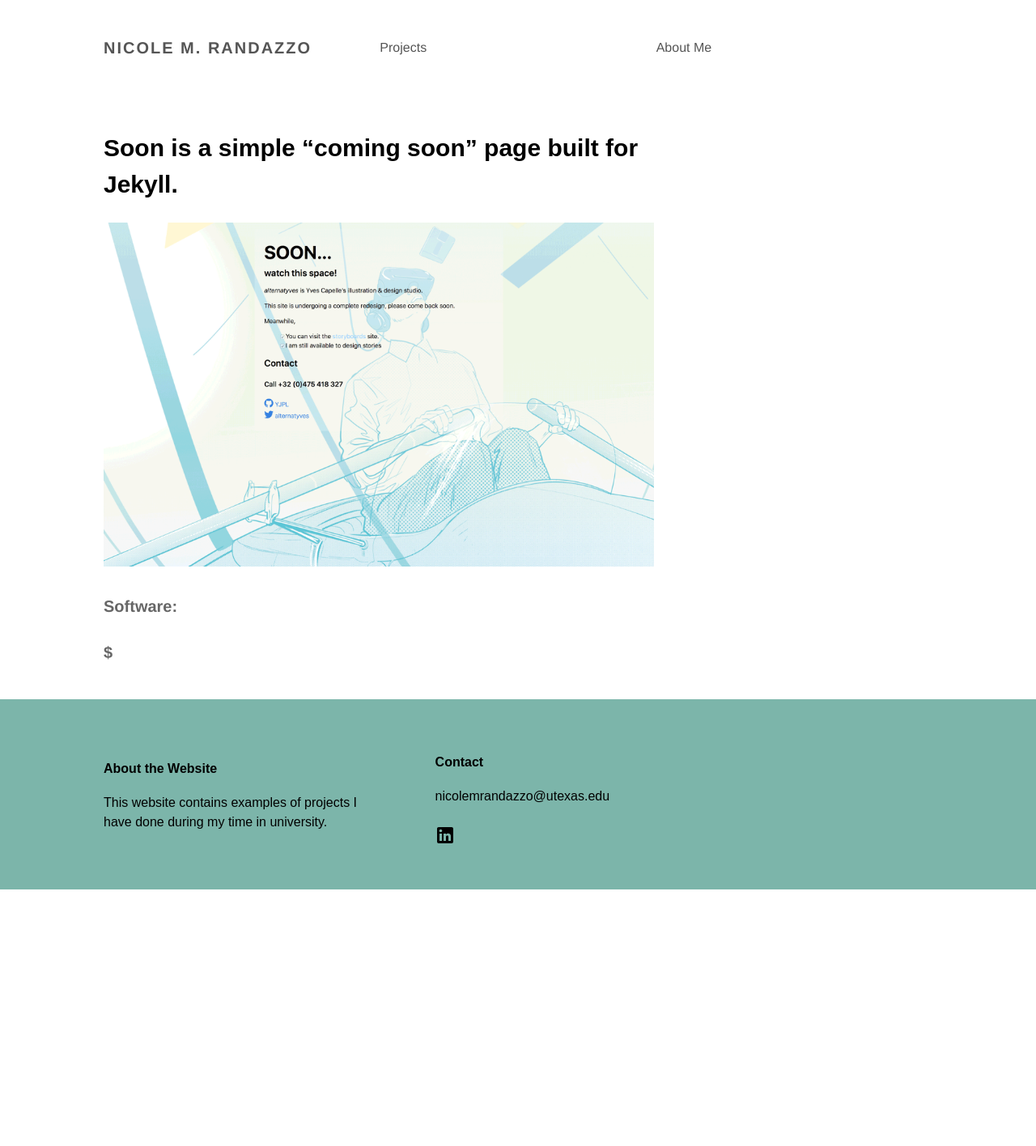
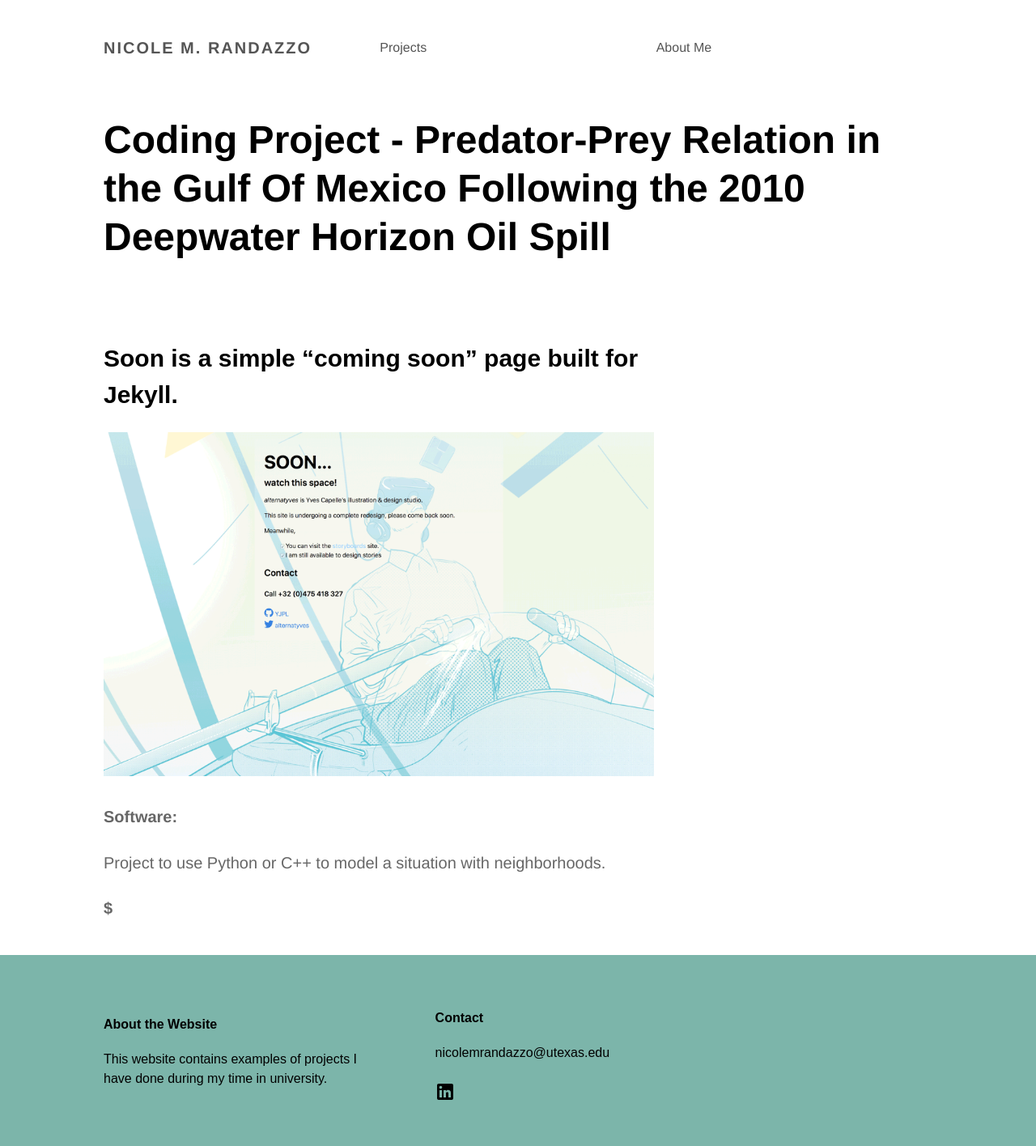
Before and after one commit to NicoleMRandazzo/nicolemrandazzo.github.io, a Jekyll site: the page built from _products/soon-temporary-jekyll-site-template.md, in a window 1280 px wide. Shown: the whole page at 81% size. Built offline with Jekyll 4.4.1, drawn with Linux system fonts in a browser that asks for light colours; before the commit the page ends 1099 px from its top, so only the background shows below that.

Commit message:
Update soon-temporary-jekyll-site-template.md

```diff
--- a/_products/soon-temporary-jekyll-site-template.md
+++ b/_products/soon-temporary-jekyll-site-template.md
@@ -1,5 +1,5 @@
 ---
-title: Coding Project: Predator-Prey Relation in the Gulf Of Mexico Following the 2010 Deepwater Horizon Oil Spill
+title: Coding Project - Predator-Prey Relation in the Gulf Of Mexico Following the 2010 Deepwater Horizon Oil Spill
 layout: product
 description_markdown: >-
   Project to use Python or C++ to model a situation with neighborhoods.
```
